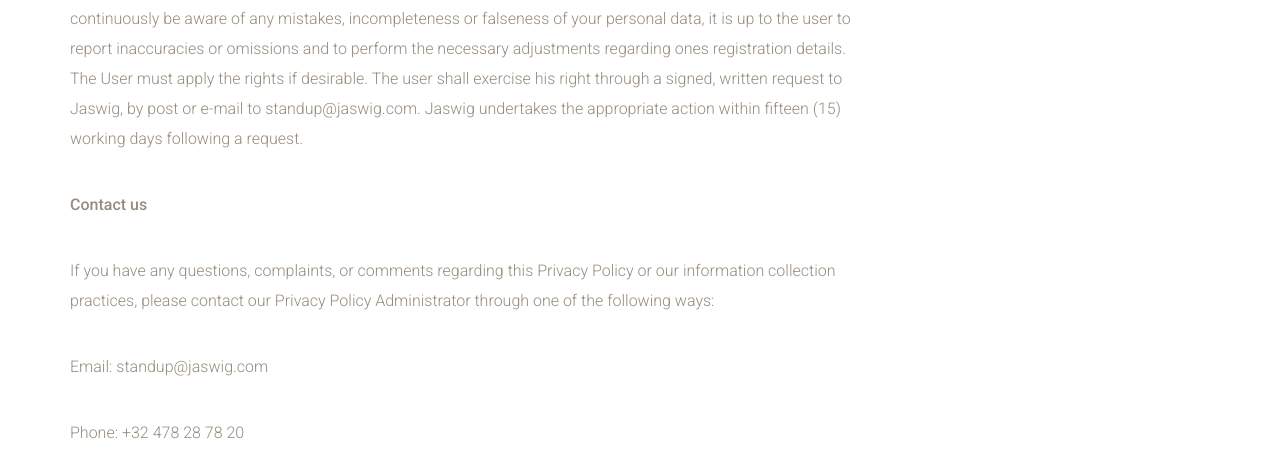
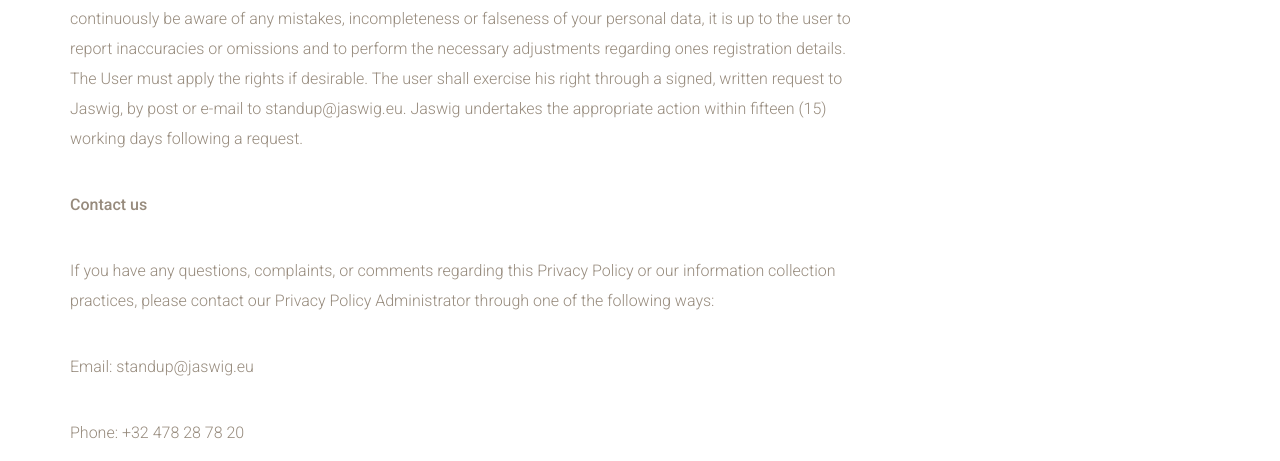
Before and after one commit to samuelrieder/jaswig.github.io, a Jekyll site: the page built from privacy.html, in a window 1280 px wide and 1400 px high, scrolled down 2666 px. Shown: the part 611-1072 px from the top of the window. Built offline with Jekyll 4.4.1, drawn with Linux system fonts in a browser that asks for light colours; nearby versions of some CDN libraries; some of the changed text lies outside the part shown.

Commit message:
changes to .eu .be

```diff
--- a/privacy.html
+++ b/privacy.html
@@ -21,7 +21,7 @@ sitemap: false
       Our Privacy Policy may be subject to future amendment or modification. Any such change will be clearly indicated in the Privacy Policy. It is your responsibility as a User to examine and take notification of any change made to this document; this should be done on a regular basis. Any change we deem substantial enough will besides be clearly communicated to you.</p>
       <p> </p>
       <p><strong>The Data Processor</strong></p>
-      <p>The website www.jaswig.com and webshop https://jaswig-eu.myshopify.com or https://eu-store.jaswig.com is an initiative of:</p>
+      <p>The webshops https://store.jaswig.be; https://jaswig-eu.myshopify.com; https://store.jaswig.eu; https://eu-store.jaswig.eu; https://store.jaswig.nl and https://store.jaswig.fr are provided by:</p>
       <p>JASWIG BVBA
       Tuinwijklaan 71,
       B- 9000 Gent
@@ -66,17 +66,17 @@ Personal data are primarily processed for Jaswig’s internal purposes. This is
       (b) Each user who proves his identity has a right of access to all information regarding the processing of his personal data by Jaswig, as defined in the Privacy Act. This includes information on the purposes of the processing, the categories of information processed and relate the categories of recipients to whom the data are provided.
       (c) Jaswig attaches a great importance to an accurate data collection. Inaccurate or incomplete personal data can therefore always be improved or even obliterated. Because it is impossible for us to continuously be aware of any mistakes, incompleteness or falseness of your personal data, it is up to the user to report inaccuracies or omissions and to perform the necessary adjustments regarding ones registration details.
 
-      The User must apply the rights if desirable. The user shall exercise his right through a signed, written request to Jaswig, by post or e-mail to standup@jaswig.com.  Jaswig undertakes the appropriate action within fifteen (15) working days following a request.</p>
+      The User must apply the rights if desirable. The user shall exercise his right through a signed, written request to Jaswig, by post or e-mail to standup@jaswig.eu.  Jaswig undertakes the appropriate action within fifteen (15) working days following a request.</p>
 
       <p><strong>Contact us</strong></p>
       <p>If you have any questions, complaints, or comments regarding this Privacy Policy or our information collection practices, please contact our Privacy Policy Administrator through one of the following ways:</p>
-      <p>Email: standup@jaswig.com</p>
+      <p>Email: standup@jaswig.eu</p>
       <p>Phone: +32 478 28 78 20</p>
       <p>Mail: Tuinwijklaan 71,
       B- 9000 Gent </p>
       <p>Company number (VAT BE): 0635.808.769.</p>
       <p>
-        <a href="{{base}}/images/Legal_Jaswig_BVBA_May-2016.pdf">Download document here</a>
+        <a href="{{base}}/images/Legal_Jaswig_BVBA_December_2016.pdf">Download document here</a>
       </p>
   </div>
 </div>
```
